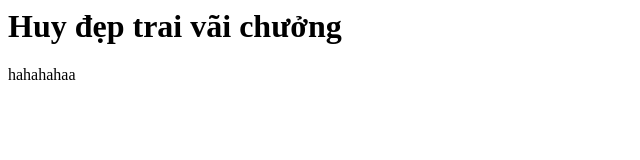
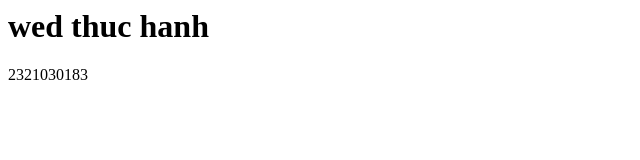
Before and after one commit to huytr06205/2321030183, a plain HTML site: page bai1/index.html in a window 1280 px wide. Shown: the whole page, without its empty margins (0-640 px from the left). Drawn offline with Linux system fonts and the light colour scheme.

Commit message:
Update heading and paragraph content in index.html

```diff
--- a/bai1/index.html
+++ b/bai1/index.html
@@ -5,8 +5,8 @@
 </head>
 
 <body>
-    <h1>Huy đẹp trai vãi chưởng</h1>
-    <p>hahahahaa</p>
+    <h1>wed thuc hanh</h1>
+    <p>2321030183</p>
 </body>
 
 </html>
```
